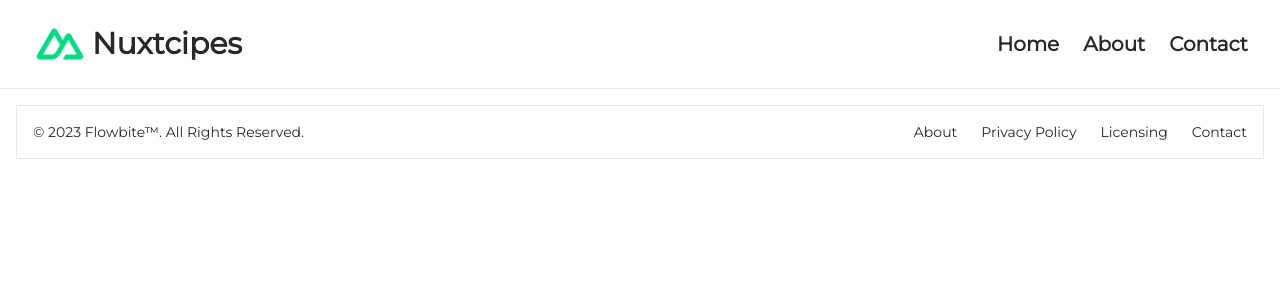
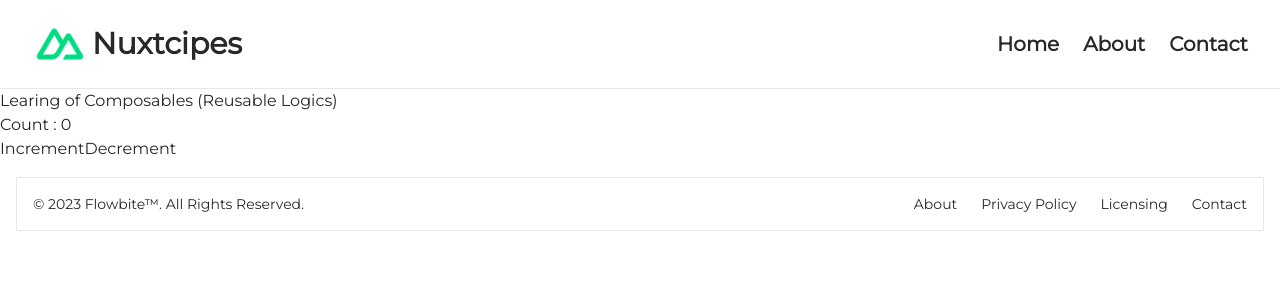
Before and after one commit to uditk123/Recipe-App, a Nuxt app: page /comp in a window 1280 px wide. Shown: the top 300 px of the page. Built offline with nearby package versions, Linux system fonts and the light colour scheme.

Commit message:
Composables : reusable logics

```diff
--- /dev/null
+++ b/app/composables/useCounter.js
@@ -0,0 +1,18 @@
+import { ref } from "vue"
+
+export function useCounter(){
+    const counter = ref(0);
+
+    function incrementCount(){
+        counter.value++;
+    }
+    function decrementCount(){
+        counter.value--;
+    }
+
+    return {
+        counter,
+        incrementCount,
+        decrementCount
+    }
+}
--- /dev/null
+++ b/app/pages/comp.vue
@@ -0,0 +1,16 @@
+<script setup>
+
+ const { counter,incrementCount,decrementCount} = useCounter();
+ console.log("count is",counter);
+ console.log("increment",incrementCount);
+ console.log("decrement",decrementCount);
+</script>
+
+<template>
+    <div>
+        <h2>Learing of Composables (Reusable Logics)</h2>
+        <p> Count : {{ counter }}</p>
+        <button @click="incrementCount">Increment</button>
+        <button @click="decrementCount">Decrement</button>
+    </div>
+</template>
```
